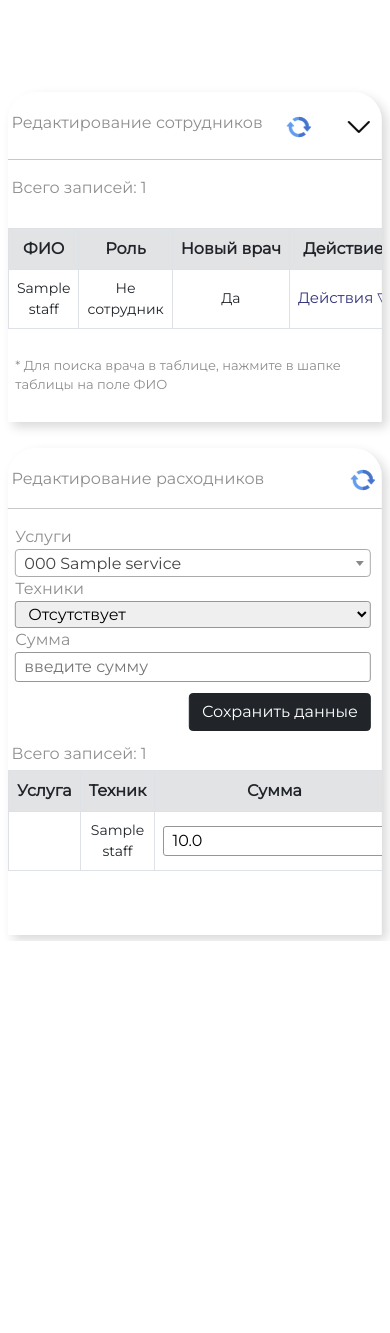
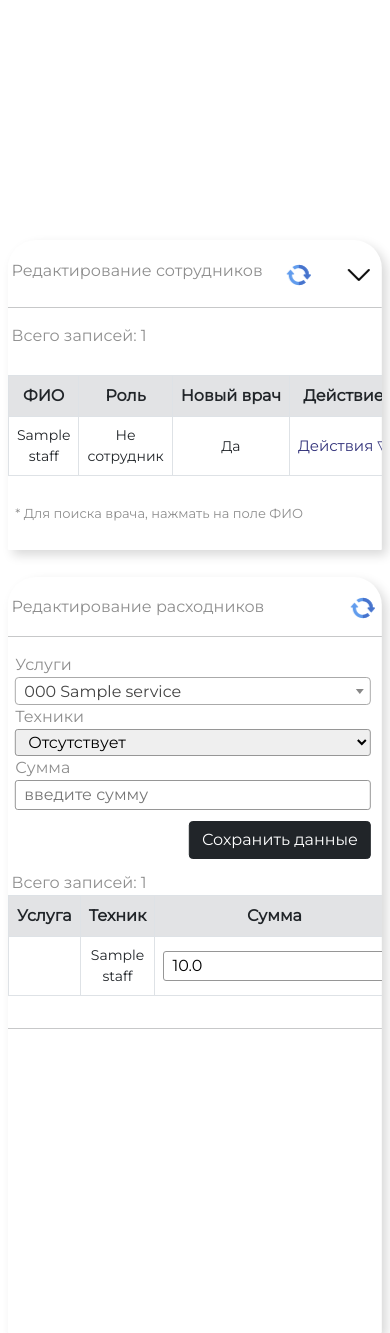
Before and after one commit to Aaliyah097/aestetica, a Flask app: page /staff in a window 390 px wide. Shown: the part 57-1390 px from the top of the page. Before the commit the page ends 998 px from the top, so only its background shows below. Run offline with Flask 3, Linux system fonts and the light colour scheme; tables that the repository leaves empty hold one stand-in row (values such as "Sample post"); some libraries are stand-ins or nearby versions.

Commit message:
правки адаптации

```diff
--- a/web/static/css/index.css
+++ b/web/static/css/index.css
@@ -374,6 +374,14 @@ td {
     .input_and_select {
         min-width: 100%;
         width: 100%;
+        border-radius: 0.4rem;
+        background-color: #efefef;
+        border: #bdc3c7 0.1rem solid;
+        /* width: 18rem; */
+        height: 3rem;
+        /* width: 50%; */
+        padding: 0rem 1rem;
+        font-size: var(--FontSizeText)
 
     }
 
@@ -393,7 +401,7 @@ td {
         justify-content: center;
         flex-direction: column;
         width: 96vw;
-        margin-top: 25%;
+        margin-top: calc(30vh + 30%);
         position: relative;
         left: 50%;
         transform: translate(-50%, 0);
@@ -414,7 +422,10 @@ td {
         display: flex;
         position: relative;
     }
-
+    .block_data__add{
+        height: 95vh;
+        max-height: 100vh;
+    }
     .block_data__add__content {
         display: flex;
         flex-direction: column;
@@ -443,17 +454,6 @@ td {
         white-space: wrap;
     }
 
-    .input_and_select {
-
-        border-radius: 0.4rem;
-        background-color: #efefef;
-        border: #bdc3c7 0.1rem solid;
-        width: 18rem;
-        height: 3rem;
-        width: 50%;
-        padding: 0rem 1rem;
-        font-size: var(--FontSizeText)
-    }
 
 }
 
--- a/web/templates/bonus.html
+++ b/web/templates/bonus.html
@@ -2,10 +2,10 @@
 
     <div>
         <label class="label_date" style="width: 100%">Дата начала<br>
-            <input type="date" class="input_and_select" style="width: 100%" id="date_begin" >
+            <input type="date" class="input_and_select" style="width: 98%" id="date_begin" >
         </label>
         <label class="label_date" style="width: 100%">Дата конца<br>
-            <input type="date" class="input_and_select" style="width: 100%" id="date_end" >
+            <input type="date" class="input_and_select" style="width: 98%" id="date_end" >
         </label>
         <label class="label_date" style="width: 100%">Сумма премии<br>
             <input type="number" class="input_and_select" style="width: 100%" id="amount" >
--- a/web/templates/modal/modal.html
+++ b/web/templates/modal/modal.html
@@ -19,7 +19,7 @@
             </div>
 
 
-            <div class="modal-footer" style="background: white;">
+            <div class="modal-footer" style="background: white; margin-top: 2%">
                 <button type="button" class="btn btn-secondary" data-bs-dismiss="modal">Закрыть</button>
                 <button type="button" class="btn btn-success save-button" onclick="CreateSalaryCurrentEmployee()">Сохранить изменения</button>
             </div>
--- a/web/templates/salary_table.html
+++ b/web/templates/salary_table.html
@@ -6,7 +6,7 @@
 <hr>
 
 
-<div style="overflow: auto; max-height: 70vh">
+<div style="overflow: auto; max-height: 80vh; margin-bottom: 2%">
     <table class="table table-bordered table-hover" id="DownloadMainTable">
         <thead>
         <tr class="table-secondary" style="position: sticky; top:-1px; z-index:3">
--- a/web/templates/staff.html
+++ b/web/templates/staff.html
@@ -11,7 +11,7 @@
 
 <!-- <p class="description first_desk">Сотрудники</p> -->
 
-<div class="block_data">
+<div class="block_data" >
 
     <div class="block_data__change">
         <div class="block_data__change__content">
@@ -79,7 +79,7 @@
                     </table>
                 </div>
             </div>
-            <p class="prompt">* Для поиска врача в таблице, нажмите в шапке таблицы на поле ФИО</p>
+            <p class="prompt">* Для поиска врача, нажмать на поле ФИО</p>
 
         </div>
         <br><br>
@@ -130,9 +130,8 @@
 
 
 
-            <div style="max-height: 45vh; max-width: 96vw; overflow: auto;">
-                <div class="block_watched">
-                    <table class="table table-bordered table-hover table-staff">
+            <div style="max-height: 50vh; max-width: 96vw; overflow: auto;" class="">
+                    <table class="table table-bordered table-hover">
                         <thead>
                             <tr class="sticks">
                                 <th>Услуга</th>
@@ -161,7 +160,7 @@
                                             <li>
 
                                                 <a class="dropdown-item" style="width: 100%"
-                                                    onclick="handleEditClick('{{ cons.pk }}')">Редактировать</a>
+                                                    onclick="handleEditClick('{{ cons.pk }}')">Сохранить</a>
                                             </li>
                                             <li>
                                                 <button class="dropdown-item" style="width: 100%" onclick="deleteThisRow('{{ cons.pk  }}')">Удалить</button>
@@ -175,11 +174,10 @@
                             {% endfor %}
                         </tbody>
                     </table>
-                    <br><br>
-                </div>
+
             </div>
-
-
+            <hr>
+            <br><br>   <br><br>   <br><br>   <br><br>   <br><br>   <br><br>
 
 
         </div>
```
